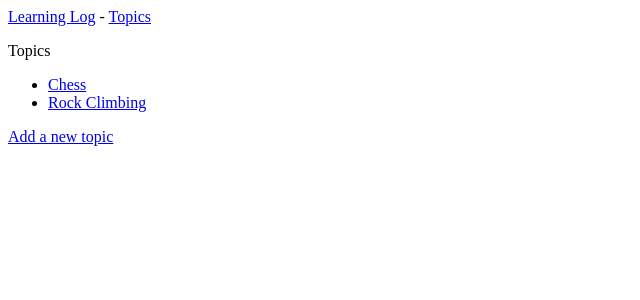
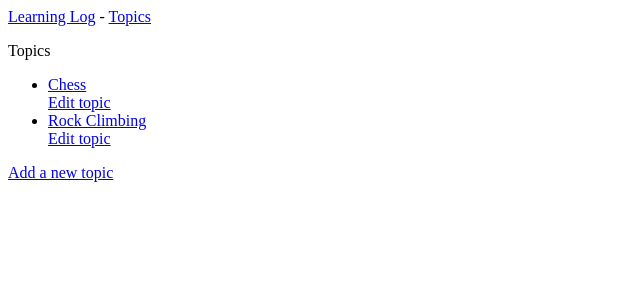
Before and after one commit to sbremer05/LearningLog, a Django app: page /topics/ in a window 1280 px wide. Shown: the top 300 px of the page, without its empty margins (0-640 px from the left). Run offline with Django 5.2, Linux system fonts and the light colour scheme; data comes from the database, SQL or seed files in the repository; both versions use the stored data as it was after the commit.

Commit message:
User can now edit Topic names

```diff
--- a/learning_log/learning_logs/templates/learning_logs/topics.html
+++ b/learning_log/learning_logs/templates/learning_logs/topics.html
@@ -6,6 +6,9 @@
         {% for topic in topics %}
             <li>
                 <a href = "{% url 'learning_logs:topic' topic.id %}">{{ topic }}</a>
+                <div>
+                    <a href = "{% url 'learning_logs:edit_topic' topic.id %}">Edit topic</a>
+                </div>
             </li>
         {% empty %}
             <li>No topics have been added yet</li>
--- a/learning_log/learning_logs/urls.py
+++ b/learning_log/learning_logs/urls.py
@@ -20,4 +20,7 @@ urlpatterns = [
 
 #     Page for adding a new entry
     path('<int:topic_id>/new_entry/', views.new_entry, name = 'new_entry'),
+
+#     Page for editing a topic
+    path('<int:topic_id>/edit/', views.edit_topic, name = 'edit_topic'),
 ]
--- a/learning_log/learning_logs/views.py
+++ b/learning_log/learning_logs/views.py
@@ -53,3 +53,21 @@ def new_entry(request, topic_id):
     # Display a blank or invalid form
     context = {'topic': topic, 'form': form}
     return render(request, 'learning_logs/new_entry.html', context)
+
+def edit_topic(request, topic_id):
+    """Edit a topic"""
+    topic = Topic.objects.get(id = topic_id)
+
+    if request.method != 'POST':
+        # No data submitted; create a blank form
+        form = TopicForm()
+    else:
+        # POST data submitted; process data
+        form = TopicForm(data = request.POST)
+        if form.is_valid():
+            topic.text = form.cleaned_data['text']
+            topic.save()
+            return redirect('learning_logs:topics')
+    # Display a blank or invalid form
+    context = {'topic': topic, 'form': form}
+    return render(request, 'learning_logs/edit_topic.html', context)
```
Also changed, not shown: learning_log/learning_logs/templates/learning_logs/edit_topic.html (added, +13 -0 lines), learning_log/db.sqlite3.
